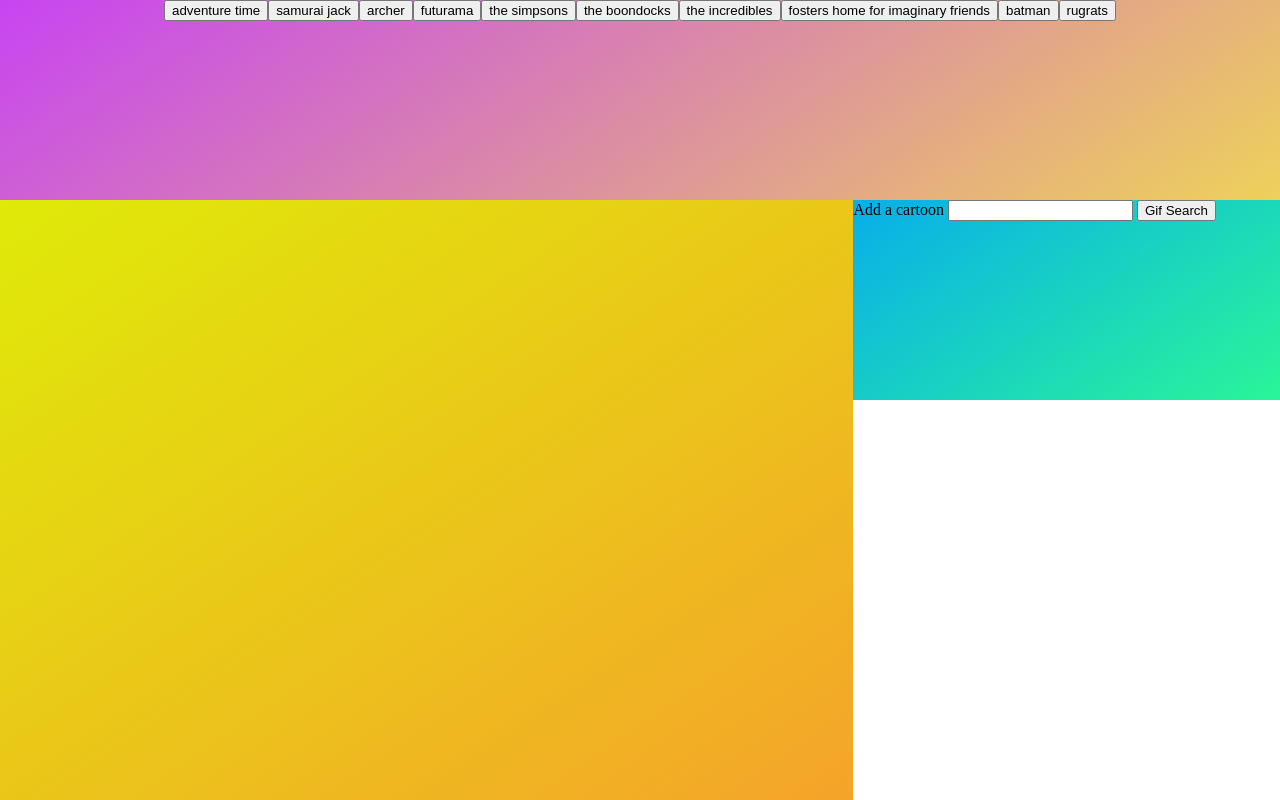
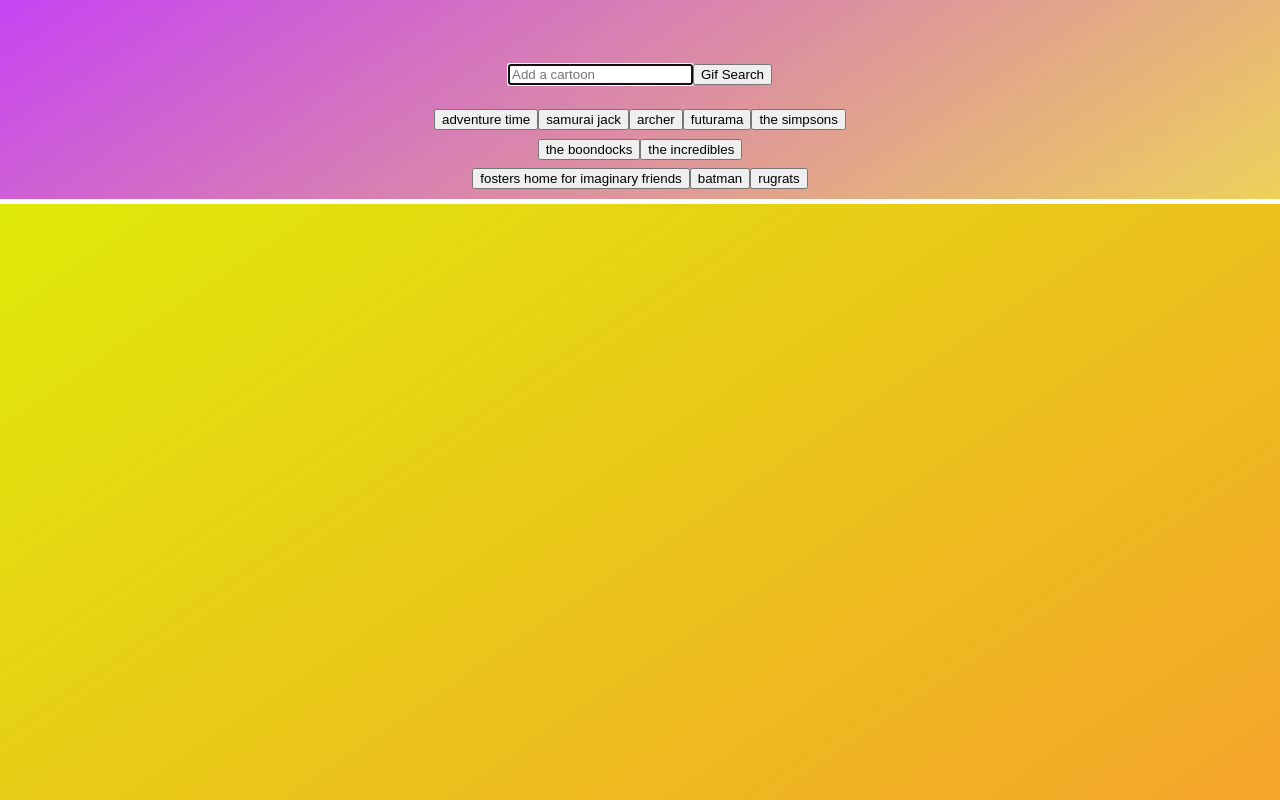
Before and after one commit to j-zavala/GifTastic, a plain HTML site: page index.html in a window 1280 px wide. Drawn offline with nearby package versions, Linux system fonts and the light colour scheme.

Commit message:
Changed the layout

```diff
--- a/assets/css/style.css
+++ b/assets/css/style.css
@@ -7,22 +7,25 @@
     box-sizing: inherit;
   }
 
-  /*  */
+  /* Outer Grid */
   body {
     display: grid;
-    grid-template-columns: 2fr 1fr;
-    grid-template-rows: 1fr 1fr 2fr;
+    grid-template-columns: 1fr;
+    grid-template-rows: 1fr 3fr;
     grid-template-areas:
     "nav  nav"
-    "main form"
-    "main .";
+    "main main";
+    grid-gap: 5px;
     height: 100vh;
+
   }
 
   nav {
     grid-area: nav;
     background-color: rgb(199, 68, 242);
     background-image: linear-gradient(146deg, rgb(199, 68, 242) 0%, rgb(238, 209, 90) 100%);
+    /* clip-path: polygon(50% 0%, 80% 10%, 100% 35%, 100% 70%, 80% 90%, 50% 100%, 20% 90%, 0% 70%, 0% 35%, 20% 10%); */
+    shape-outside: border-box;
     height: 100%;
   }
 
@@ -38,12 +41,6 @@
     align-items: center;
   }
 
-  form {
-    grid-area: form;
-    background-color: #08AEEA;
-    background-image: linear-gradient(146deg, #08AEEA 0%, rgb(42, 245, 152) 100%);
-    height: 100%;
-  }
 
   /*  */
 
@@ -53,3 +50,35 @@
   display: block;
   border-radius: 10px;
 }
+
+/* Inner (nav) grid */
+.inner-grid {
+  display: grid;
+  grid-template-columns: 1fr 1fr 1fr;
+  grid-template-rows: 1fr 1fr 1fr 1fr;
+  grid-template-areas:
+  ". .       ."
+  ". search  ."
+  ". buttons ."
+  ". buttons .";
+  /* height: 100vh; */
+}
+
+form {
+  grid-area: search;
+  display: flex;
+  justify-content: center;
+  align-items: center;
+}
+
+ul {
+  grid-area: buttons;
+  display: flex;
+  flex-wrap: wrap;
+  justify-content: center;
+  align-items: center;
+}
+
+ul#animalButtons {
+  margin: 5px;
+}
--- a/index.html
+++ b/index.html
@@ -10,7 +10,14 @@
 </head>
 <body>
 
-    <nav>
+    <nav class="inner-grid">
+        <form action="animal-form">
+                <label for="animal-input"></label>
+                <input type="text" id="animal-input" placeholder="Add a cartoon" autofocus="autofocus">
+
+                <input type="submit" value="Gif Search" id="addAnimal">
+        </form>
+
         <ul id="animalButtons">
 
         </ul>
@@ -21,14 +28,7 @@
 
 
     </main>
-    <aside>
-        <form action="animal-form">
-            <label for="animal-input">Add a cartoon</label>
-            <input type="text" id="animal-input">
 
-            <input type="submit" value="Gif Search" id="addAnimal">
-        </form>
-    </aside>
 
 
 
```
